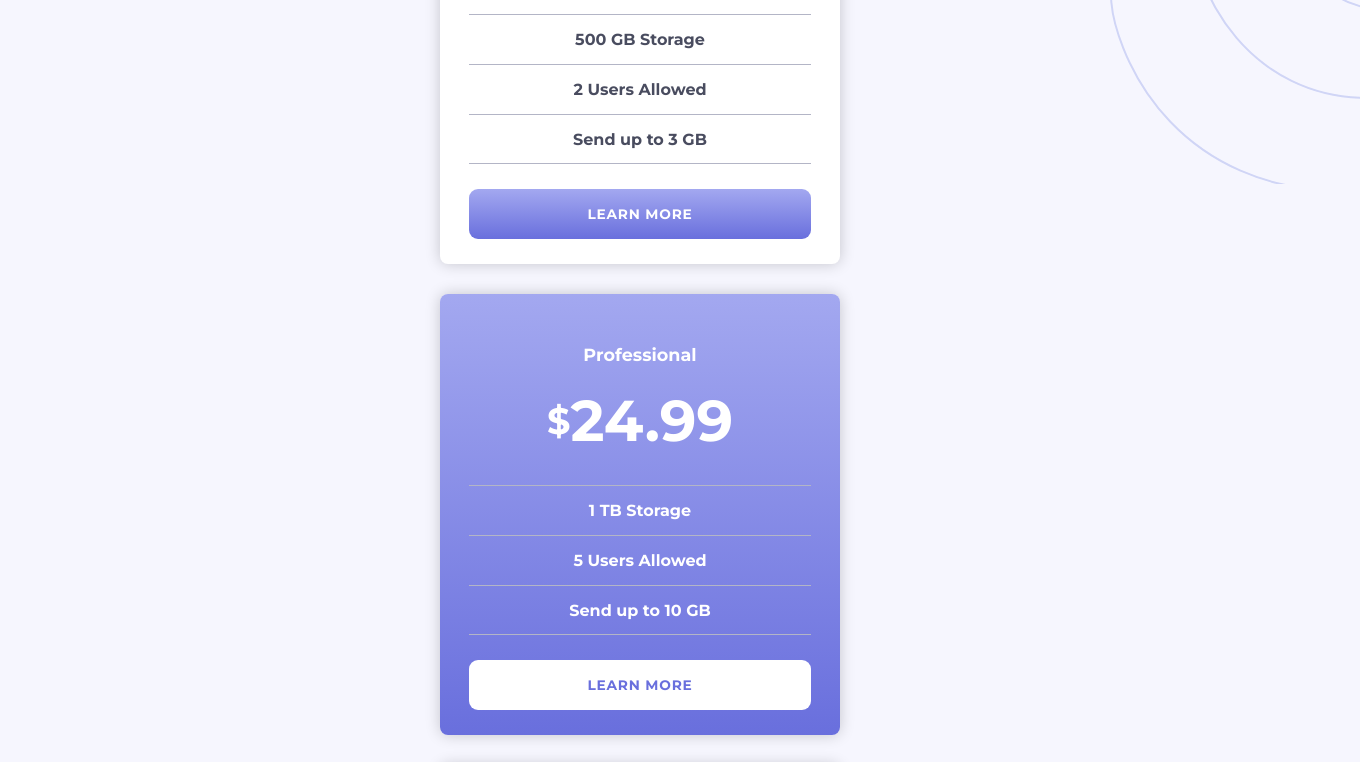
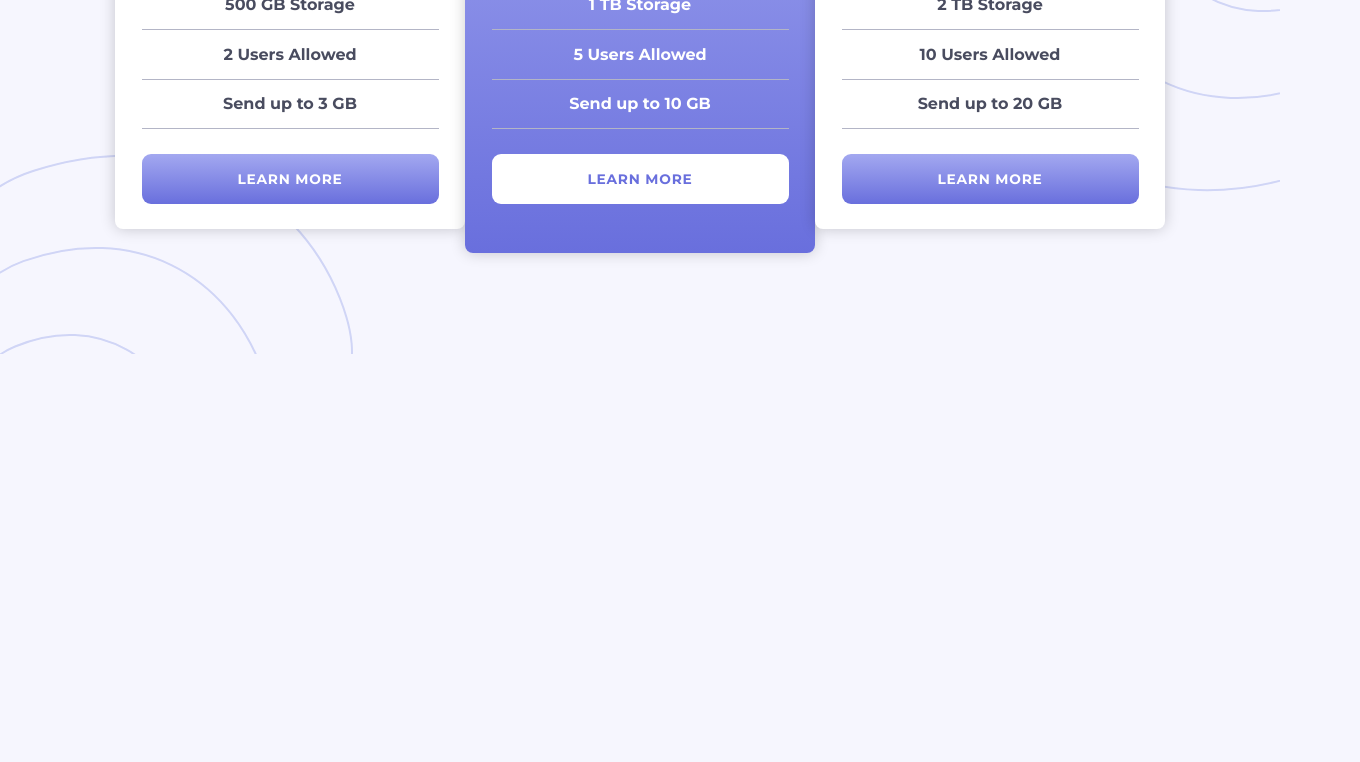
Before and after one commit to Lusk1nha/pricing-component-toggle, a plain HTML site: page public/index.html in a window 1280 px wide. Shown: the part 446-1208 px from the top of the page, 1360 px wide, since content can reach past the window. After the commit the page ends 800 px from the top, so only its background shows below. Drawn offline with Linux system fonts and the light colour scheme.

Commit message:
style-desktop, readme-update

```diff
--- a/public/index.html
+++ b/public/index.html
@@ -6,6 +6,7 @@
 
   <link rel="shortcut icon" href="./assets/favicon-32x32.png"/>
   <link rel="stylesheet" href="./styles/main.css"/>
+  <link rel="stylesheet" href="./styles/responsive.css"/>
 
   <title>Frontend Mentor | Pricing component with toggle</title>
 
--- a/public/styles/main.scss
+++ b/public/styles/main.scss
@@ -38,12 +38,14 @@ body {
 
     background-image: url('../assets/bg-top.svg');
     background-repeat: no-repeat;
-    width: 250px;
-    height: 650px;
+    width: 220px;
+    height: 680px;
 
     position: absolute;
     top: -20px;
-    right: -80px;
+    right: 0%;
+
+    overflow: hidden;
 
     z-index: -1;
 
--- /dev/null
+++ b/public/styles/responsive.scss
@@ -0,0 +1,58 @@
+@media screen and (min-width: 780px) {
+  body {
+
+    &:before {
+      width: 300px;
+      height: 680px;
+
+      right: 0%;
+
+      overflow: hidden;
+
+      z-index: -1;
+
+    }
+
+    &:after {
+      content: '';
+
+      background-image: url('../assets/bg-bottom.svg');
+      background-repeat: no-repeat;
+
+      width: 500px;
+      height: 200px;
+
+      position: absolute;
+      left: 0;
+      bottom: 0;
+
+      z-index: -1;
+
+    }
+
+    header {
+      margin: 30px 0px 70px;
+
+    }
+
+    main {
+      flex-direction: row;
+
+      .card {
+        max-width: 350px;
+        width: 30%;
+
+        &:nth-child(2) {
+          height: 490px;
+
+        }
+
+      }
+
+
+    }
+
+
+  }
+
+}
```
Also changed, not shown: public/assets/github-image-desktop.png (added), public/assets/github-image-mobile.png (added), public/styles/main.css, public/styles/responsive.css (added), 3 other files.
